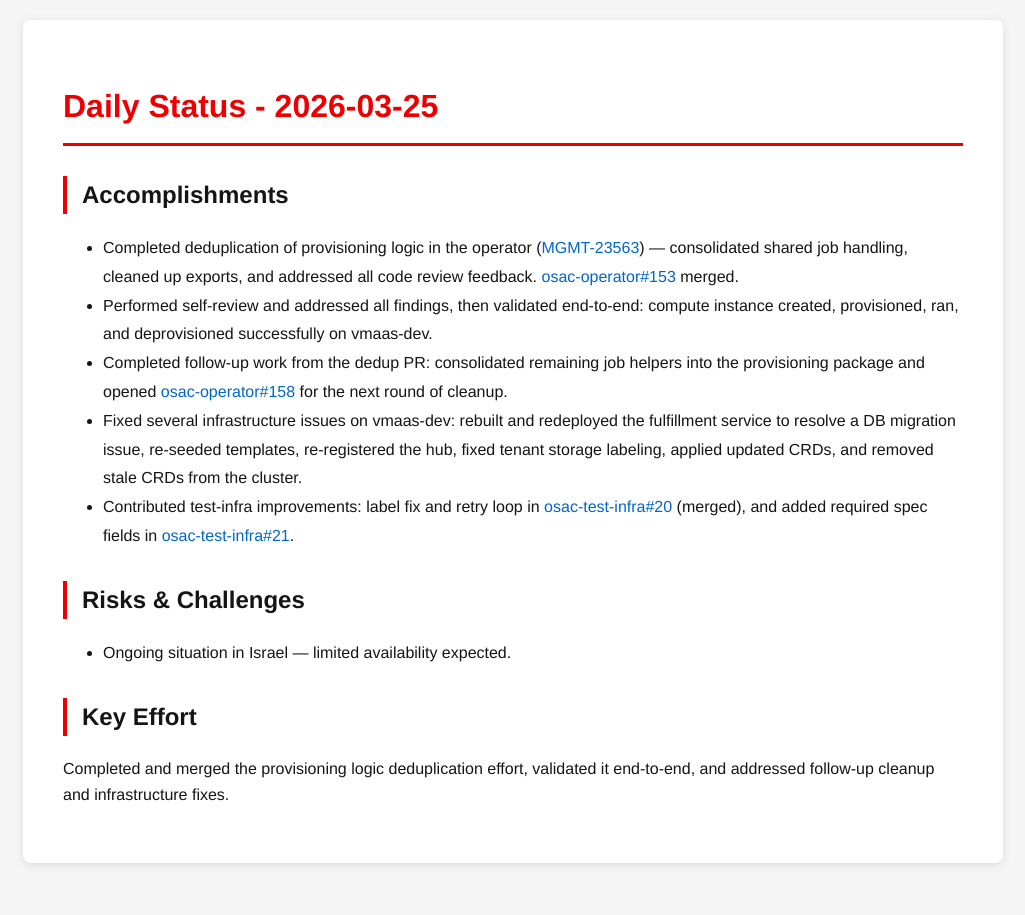
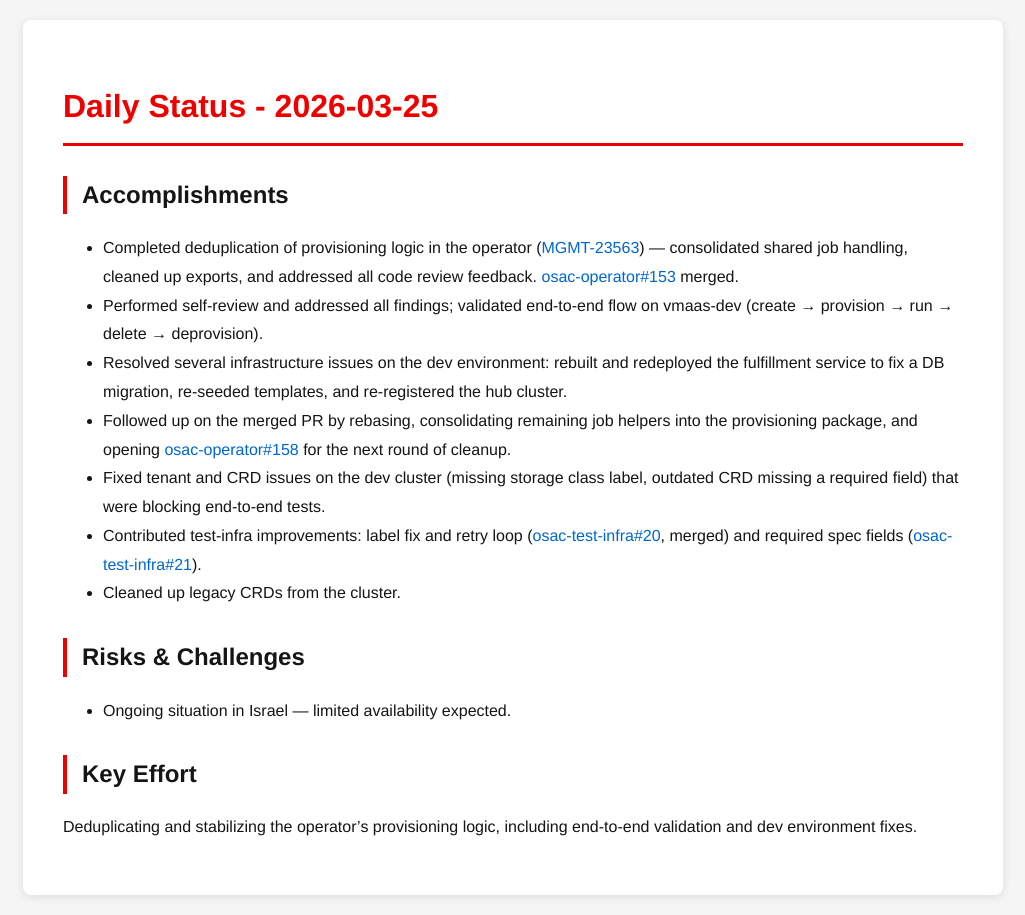
Before and after one commit to tzvatot/daily-status, a Jekyll site: the page built from 2026-03-25.md, in a window 1280 px wide. Shown: the whole page, without its empty margins (127-1152 px from the left). Built offline with Jekyll 4.4.1, drawn with Linux system fonts in a browser that asks for light colours.

Commit message:
Daily status update - 2026-03-25

```diff
--- a/2026-03-25.md
+++ b/2026-03-25.md
@@ -8,13 +8,15 @@ date: 2026-03-25
 
 ## Accomplishments
 - Completed deduplication of provisioning logic in the operator ([MGMT-23563](https://issues.redhat.com/browse/MGMT-23563)) — consolidated shared job handling, cleaned up exports, and addressed all code review feedback. [osac-operator#153](https://github.com/osac-project/osac-operator/pull/153) merged.
-- Performed self-review and addressed all findings, then validated end-to-end: compute instance created, provisioned, ran, and deprovisioned successfully on vmaas-dev.
-- Completed follow-up work from the dedup PR: consolidated remaining job helpers into the provisioning package and opened [osac-operator#158](https://github.com/osac-project/osac-operator/pull/158) for the next round of cleanup.
-- Fixed several infrastructure issues on vmaas-dev: rebuilt and redeployed the fulfillment service to resolve a DB migration issue, re-seeded templates, re-registered the hub, fixed tenant storage labeling, applied updated CRDs, and removed stale CRDs from the cluster.
-- Contributed test-infra improvements: label fix and retry loop in [osac-test-infra#20](https://github.com/osac-project/osac-test-infra/pull/20) (merged), and added required spec fields in [osac-test-infra#21](https://github.com/osac-project/osac-test-infra/pull/21).
+- Performed self-review and addressed all findings; validated end-to-end flow on vmaas-dev (create → provision → run → delete → deprovision).
+- Resolved several infrastructure issues on the dev environment: rebuilt and redeployed the fulfillment service to fix a DB migration, re-seeded templates, and re-registered the hub cluster.
+- Followed up on the merged PR by rebasing, consolidating remaining job helpers into the provisioning package, and opening [osac-operator#158](https://github.com/osac-project/osac-operator/pull/158) for the next round of cleanup.
+- Fixed tenant and CRD issues on the dev cluster (missing storage class label, outdated CRD missing a required field) that were blocking end-to-end tests.
+- Contributed test-infra improvements: label fix and retry loop ([osac-test-infra#20](https://github.com/osac-project/osac-test-infra/pull/20), merged) and required spec fields ([osac-test-infra#21](https://github.com/osac-project/osac-test-infra/pull/21)).
+- Cleaned up legacy CRDs from the cluster.
 
 ## Risks & Challenges
 - Ongoing situation in Israel — limited availability expected.
 
 ## Key Effort
-Completed and merged the provisioning logic deduplication effort, validated it end-to-end, and addressed follow-up cleanup and infrastructure fixes.
+Deduplicating and stabilizing the operator's provisioning logic, including end-to-end validation and dev environment fixes.
```
